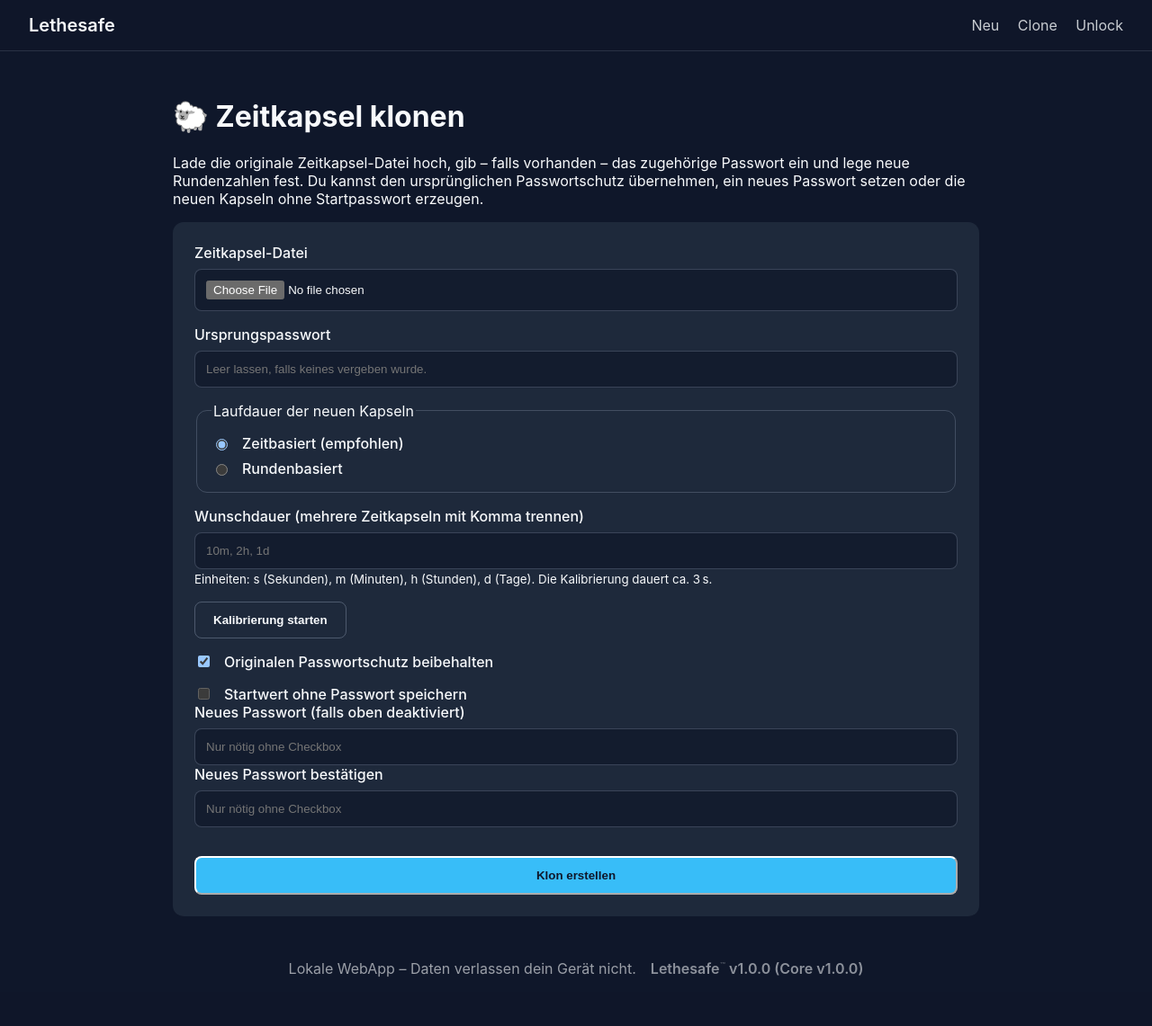
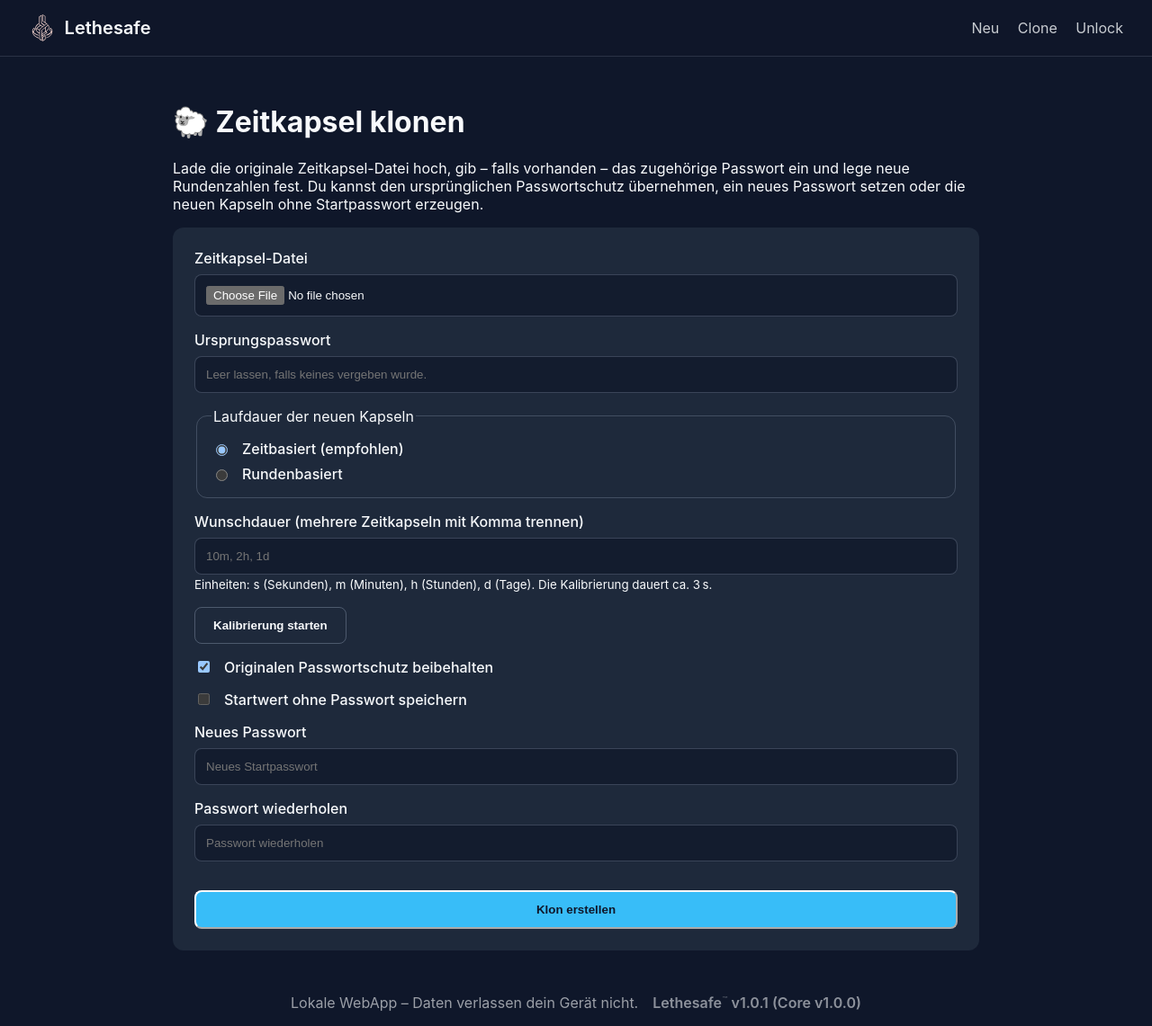
Before and after one commit to ronsteg/lethesafe-core, a Flask app: page /clone in a window 1280 px wide. Shown: the whole page at 90% size. Before the commit the page ends 1086 px from the top, so only its background shows below. Run offline with Flask 3, Linux system fonts and the light colour scheme.

Commit message:
Web v1.0.1: improve capsule handling robustness and download UX
- Tolerant UTF-8 parsing for capsule input
- Canonical JSON encoding
- Harden password inputs against browser and OS autofill
- Improve capsule download visibility and visual hierarchy
- Add capsule symbol to identify time capsule artifacts
- Allow all file types in file picker (content validated internally)

```diff
--- a/web/app.py
+++ b/web/app.py
@@ -621,12 +621,16 @@
     raw_bytes = puzzle_file.read()
 
     # Kapseln sind JSON → capsule_payload (Mapping) an Workflow übergeben
+
     try:
-        capsule_payload = json.loads(raw_bytes.decode("utf-8"))
+        text = raw_bytes.decode("utf-8-sig")
+        text = text.replace("\r\n", "\n").replace("\r", "\n")
+        capsule_payload = json.loads(text)
         if not isinstance(capsule_payload, Mapping):
             raise ValueError("Puzzle-Datei ist kein JSON-Objekt.")
     except Exception:
         return jsonify({"success": False, "error": "Ungültige Puzzle-Datei (JSON erwartet)."}), 400
+
 
     try:
         request_data = _build_unlock_request_data(capsule_payload, password or None)
@@ -682,10 +686,13 @@
 
     raw_bytes = puzzle_file.read()
     try:
-        source_capsule = json.loads(raw_bytes.decode("utf-8"))
+        text = raw_bytes.decode("utf-8-sig")
+        text = text.replace("\r\n", "\n").replace("\r", "\n")
+        source_capsule = json.loads(text)
         source_capsule = _ensure_clone_payload_keys(source_capsule)
     except Exception:
         return jsonify({"success": False, "error": "Ungültige Basiskapsel (JSON erwartet)."}), 400
+
 
     try:
         # Phase 0 (HTTP): nur Absicht sammeln
--- a/web/static/style.css
+++ b/web/static/style.css
@@ -208,7 +208,7 @@
 }
 
 .ls-files li {
-  background: linear-gradient(120deg, rgba(56, 189, 248, 0.3), rgba(59, 130, 246, 0.15));
+  background: linear-gradient(120deg, rgba(5, 12, 21, 0.75), rgba(56, 189, 248, 0.3));
   border: 1px solid rgba(56, 189, 248, 0.5);
   border-radius: 0.75rem;
   padding: 0.9rem 1.1rem;
@@ -317,3 +317,45 @@
   background: var(--bg);
   color: var(--accent);
 }
+
+.ls-capsule {
+margin-bottom: 80px;
+}
+
+.ls-capsule-file {
+  display: flex;
+  align-items: center;
+  gap: 0.75rem;
+}
+
+.ls-capsule-icon {
+  width: 30px;
+  height: 30px;
+  opacity: 1;
+  flex-shrink: 0;
+}
+
+.ls-capsule-name {
+  flex-grow: 1;
+  font-weight: 500;
+}
+
+.ls-brand {
+  display: flex;
+  align-items: center;
+  gap: 0.6rem;
+  font-size: 1.25rem;
+  font-weight: 600;
+  color: inherit;
+  text-decoration: none;
+}
+
+.ls-brand__icon {
+  width: 30px;
+  height: 30px;
+  flex-shrink: 0;
+}
+
+.ls-brand__text {
+  line-height: 1;
+}
--- a/web/templates/base.html
+++ b/web/templates/base.html
@@ -11,7 +11,11 @@
 <body>
   <header class="ls-header">
     <div class="ls-header__inner">
-      <a href="{{ url_for('index') }}" class="ls-brand">Lethesafe</a>
+
+      <a href="{{ url_for('index') }}" class="ls-brand">
+        <img src="/static/lethesafe-symbol.svg" alt="Lethesafe" class="ls-brand__icon" />
+        <span class="ls-brand__text">Lethesafe</span>
+      </a>
       <nav>
         <a href="{{ url_for('create_view') }}">Neu</a>
         <a href="{{ url_for('clone_view') }}">Clone</a>
--- a/web/templates/clone.html
+++ b/web/templates/clone.html
@@ -1,17 +1,23 @@
 {% extends "base.html" %}
 {% block content %}
 <h1>🐑 Zeitkapsel klonen</h1>
-<p>Lade die originale Zeitkapsel-Datei hoch, gib – falls vorhanden – das zugehörige Passwort ein und lege neue Rundenzahlen fest. Du kannst den ursprünglichen Passwortschutz übernehmen, ein neues Passwort setzen oder die neuen Kapseln ohne Startpasswort erzeugen.</p>
+<p>Lade die originale Zeitkapsel-Datei hoch, gib – falls vorhanden – das zugehörige Passwort ein und lege neue
+  Rundenzahlen fest. Du kannst den ursprünglichen Passwortschutz übernehmen, ein neues Passwort setzen oder die neuen
+  Kapseln ohne Startpasswort erzeugen.</p>
 <div class="ls-alert" id="clone-error" hidden></div>
-<form method="post" enctype="multipart/form-data" class="ls-form" id="clone-form">
+<form method="post" enctype="multipart/form-data" class="ls-form" id="clone-form" autocomplete="new-password">
+
   <label>
     Zeitkapsel-Datei
-    <input type="file" name="puzzle_file" accept="application/json" required />
+    <input type="file" name="puzzle_file" accept="" required />
   </label>
   <label>
     Ursprungspasswort
-    <input type="password" name="password" placeholder="Leer lassen, falls keines vergeben wurde." />
+    <input type="password" name="password" id="clone-password-source"
+      placeholder="Leer lassen, falls keines vergeben wurde." autocomplete="new-password" autocapitalize="off"
+      spellcheck="false" inputmode="verbatim" />
   </label>
+
   <fieldset class="ls-fieldset">
     <legend>Laufdauer der neuen Kapseln</legend>
     <label class="ls-inline">
@@ -59,15 +65,20 @@
       <input type="checkbox" name="store_plain" id="clone-store-plain" />
       Startwert ohne Passwort speichern
     </label>
+    <p></p>
     <label>
-      Neues Passwort (falls oben deaktiviert)
-      <input type="password" name="new_password" placeholder="Nur nötig ohne Checkbox" autocomplete="new-password" />
+      Neues Passwort
+      <input type="password" name="new_password" id="clone-password-new" placeholder="Neues Startpasswort"
+        autocomplete="new-password" autocapitalize="off" spellcheck="false" inputmode="verbatim" />
     </label>
+    <p></p>
     <label>
-      Neues Passwort bestätigen
-      <input type="password" name="new_password_confirm" placeholder="Nur nötig ohne Checkbox" autocomplete="new-password" />
+      Passwort wiederholen
+      <input type="password" name="new_password_confirm" id="clone-password-confirm" placeholder="Passwort wiederholen"
+        autocomplete="new-password" autocapitalize="off" spellcheck="false" inputmode="verbatim" />
     </label>
   </div>
+
   <button type="submit" class="ls-btn" id="clone-submit">Klon erstellen</button>
 </form>
 <section class="ls-progress" id="clone-progress" hidden>
@@ -88,21 +99,28 @@
     <button type="button" class="ls-btn ls-btn--alert" id="clone-show-secret">Anzeigen</button>
   </div>
   <div id="clone-secret-content" hidden>
+
+    <div class="ls-capsule">
+      <h2>📁 Zeitkapsel-Dateien</h2>
+      <p class="ls-hint">Bitte lade die Zeitkapsel-Datei(en) herunter und sichere sie, bevor du diese Seite schließt.
+      </p>
+      <ul id="clone-files" class="ls-files"></ul>
+    </div>
+
     <div class="ls-warning" id="clone-warning" hidden></div>
     <h2>🔑 Zielzeichenkette [K]</h2>
     <textarea readonly rows="4" id="clone-secret"></textarea>
     <div class="ls-secret__actions">
       <button type="button" class="ls-btn ls-btn--ghost" id="clone-secret-copy">In die Zwischenablage</button>
-      <a class="ls-btn ls-btn--ghost" id="clone-secret-download" href="#" target="_blank" rel="noopener">[K] herunterladen</a>
+      <a class="ls-btn ls-btn--ghost" id="clone-secret-download" href="#" target="_blank" rel="noopener">[K]
+        herunterladen</a>
     </div>
     <div class="ls-secret__actions" id="clone-password-download-wrapper">
-      <a class="ls-btn ls-btn--ghost" id="clone-password-download" href="#" target="_blank" rel="noopener">Passwort-Datei herunterladen</a>
+      <a class="ls-btn ls-btn--ghost" id="clone-password-download" href="#" target="_blank"
+        rel="noopener">Passwort-Datei herunterladen</a>
     </div>
     <p class="ls-hint" id="clone-password-hint" hidden>Für diese Klone wurde kein Startpasswort gesetzt.</p>
-    <div>
-      <h3>📁 Zeitkapsel-Dateien</h3>
-      <ul id="clone-files" class="ls-files"></ul>
-    </div>
+
     {% include "_security_notice.html" %}
   </div>
 </section>
--- a/web/version.py
+++ b/web/version.py
@@ -1 +1 @@
-__version__ = "1.0.0"
+__version__ = "1.0.1"
```
Also changed, not shown: web/static/lethesafe.js (+37 -2 lines), web/templates/create.html (+26 -12 lines), web/templates/unlock.html (+10 -4 lines), web/static/lethesafe-symbol.svg (added). Lines whose indentation alone changed are shown as unchanged.
